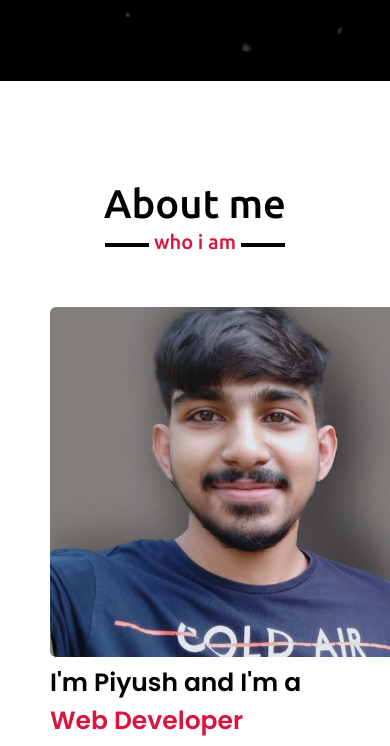
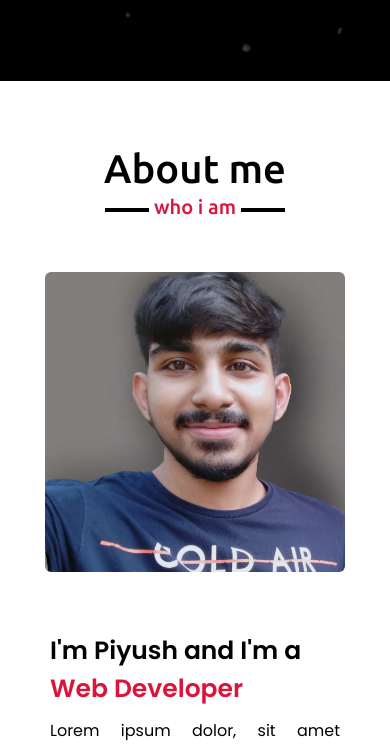
Before and after one commit to lanslord11/PiyushYadav.github.io, a plain HTML site: page index.html in a window 390 px wide. Shown: the part 763-1509 px from the top of the page. Drawn offline with nearby package versions, Linux system fonts and the light colour scheme.

Commit message:
changed structure of Document

```diff
--- a/root/index.html
+++ b/index.html
@@ -53,7 +53,7 @@
         <h2 class="title">About me</h2>
         <div class="about-content">
           <div class="column left">
-            <img src="../assets/yadav.jpg" alt="" />
+            <img src="./assets/yadav.jpg" alt="" />
           </div>
           <div class="column right">
             <div class="text">
--- a/root/style.css
+++ b/style.css
@@ -73,7 +73,7 @@
 /* home section styling */
 .home {
   display: flex;
-  background: url("../assets/background.jpg") no-repeat center;
+  background: url("./assets/background.jpg") no-repeat center;
   background-size: cover;
   background-position: 0 0;
   height: 100vh;
@@ -120,8 +120,8 @@
 }
 
 /* about section styling */
-section {
-  padding: 100px 0;
+section.about {
+  padding: 65px 0;
 }
 .about {
   font-family: "Poppins", sans-serif;
@@ -270,7 +270,7 @@ section {
   .about .about-content .column {
     width: 50%;
   }
-  .about .abou-content .left {
+  .about .about-content .left {
     display: flex;
     justify-content: center;
     margin: 0 auto 60px;
@@ -313,4 +313,9 @@ section {
     margin-top: 13px;
     padding: 3px 10px;
   }
+
+  .about .about-content .left img {
+    height: 300px;
+    width: 300px;
+  }
 }
```
Also changed, not shown: script.js (renamed from root/script.js).
